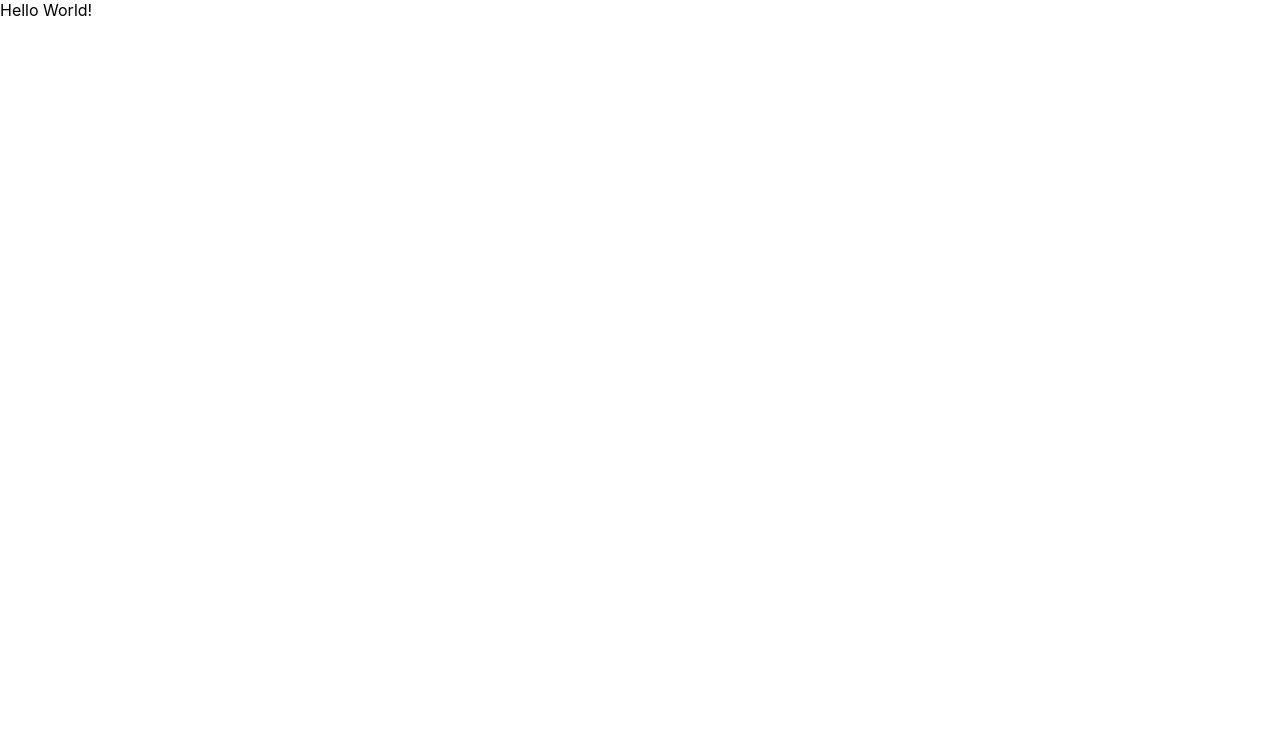
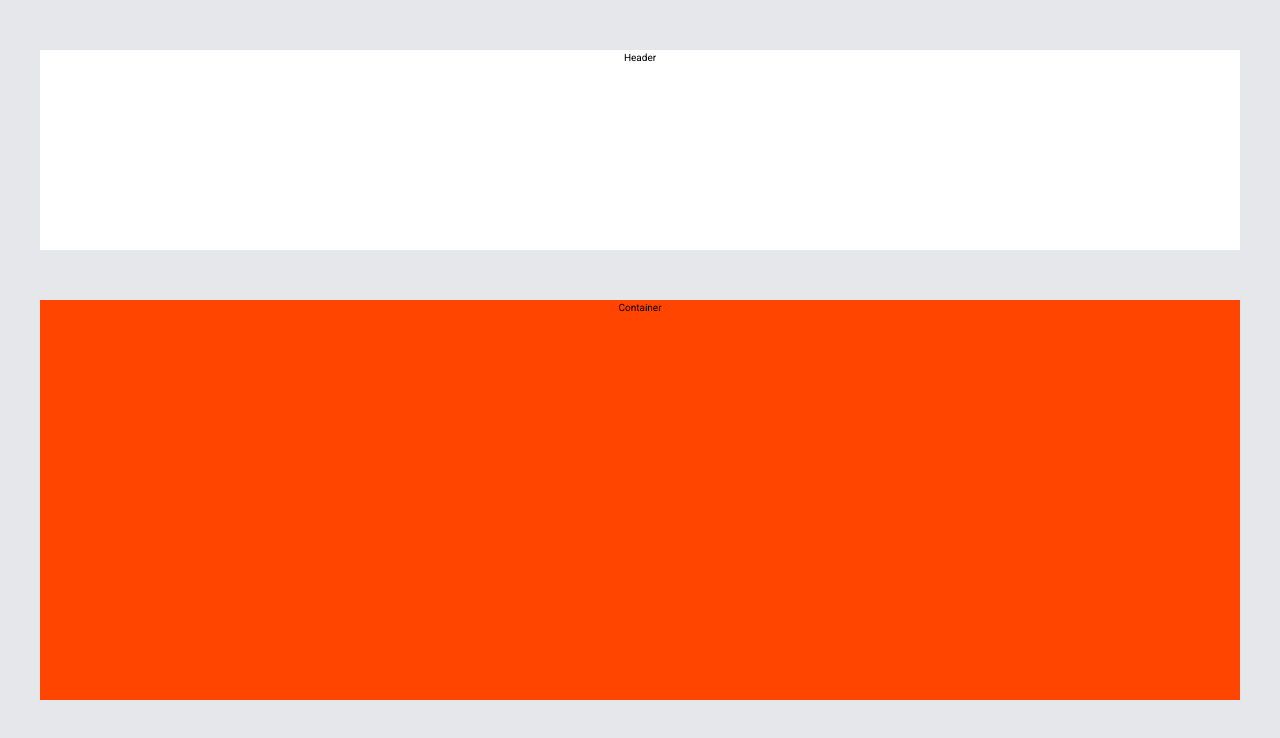
Before and after one commit to pratik-kumar-sahu/pixo, a React (Create React App) app: page / in a window 1280 px wide. Shown: the top 738 px of the page. Built offline with nearby package versions, Linux system fonts and the light colour scheme.

Commit message:
Making layout

```diff
--- a/src/App.css
+++ b/src/App.css
@@ -0,0 +1,4 @@
+.App {
+  text-align: center;
+  padding-top: 5rem;
+}
--- a/src/App.js
+++ b/src/App.js
@@ -1,8 +1,20 @@
 import React from "react";
 import "./App.css";
 
+import Container from "./components/Container/Container";
+import Card from "./components/Card/Card";
+import Form from "./components/Form/Form";
+import Header from "./components/Header/Header";
+
 function App() {
-  return <div className="App">Hello World!</div>;
+  return (
+    <div className="App">
+      <Header />
+      <Container />
+      {/* <Card /> */}
+      {/* <Form /> */}
+    </div>
+  );
 }
 
 export default App;
--- /dev/null
+++ b/src/components/Card/Card.js
@@ -0,0 +1,8 @@
+import React from "react";
+import "./Card.scss";
+
+function Card() {
+  return <div className="card">Card</div>;
+}
+
+export default Card;
--- /dev/null
+++ b/src/components/Card/Card.scss
@@ -0,0 +1,13 @@
+.card {
+  height: 200px;
+  width: 200px;
+  border-radius: 20px;
+  margin: 10% auto;
+  border-style: none;
+
+  &:hover {
+    box-shadow: 4px 4px 6px rgba(#8e8e8e, 0.6), -6px -6px 6px rgba(#fff, 0.8);
+    transition: all 0.8s;
+    border-style: none;
+  }
+}
--- /dev/null
+++ b/src/components/Container/Container.js
@@ -0,0 +1,12 @@
+import React from "react";
+import "./Container.scss";
+
+function Container() {
+  return (
+    <>
+      <div className="container">Container</div>
+    </>
+  );
+}
+
+export default Container;
--- /dev/null
+++ b/src/components/Container/Container.scss
@@ -0,0 +1,6 @@
+.container {
+  max-width: 120rem;
+  height: 40rem;
+  background-color: orangered;
+  margin: 5rem auto;
+}
--- /dev/null
+++ b/src/components/Form/Form.js
@@ -0,0 +1,8 @@
+import React from "react";
+import "./Form.scss";
+
+function Form() {
+  return <div className="form">Form</div>;
+}
+
+export default Form;
--- /dev/null
+++ b/src/components/Form/Form.scss
@@ -0,0 +1,3 @@
+.form {
+  color: var(--primary-light);
+}
--- /dev/null
+++ b/src/components/Header/Header.js
@@ -0,0 +1,8 @@
+import React from "react";
+import "./Header.scss";
+
+function Header() {
+  return <div className="header">Header</div>;
+}
+
+export default Header;
--- /dev/null
+++ b/src/components/Header/Header.scss
@@ -0,0 +1,6 @@
+.header {
+  max-width: 120rem;
+  height: 20rem;
+  background-color: white;
+  margin: 0 auto;
+}
--- a/src/index.css
+++ b/src/index.css
@@ -1,8 +1,36 @@
+@import url("https://fonts.googleapis.com/css2?family=Roboto:wght@100;300;400;700&display=swap");
+
+:root {
+  --primary: #2563eb;
+  --primary-light: #dbeafe;
+
+  --primary-dark-1: #1d4ed8;
+  --primary-dark-2: #1e3a8a;
+
+  --gray-light: #e5e7eb;
+  --gray-dark: #1f2937;
+
+  --white: #fff;
+  --black: #000;
+}
+
+* {
+  margin: 0;
+  padding: 0;
+}
+
+html {
+  font-size: 62.5%;
+  box-sizing: border-box;
+}
+
 body {
-  margin: 0;
-  font-family: -apple-system, BlinkMacSystemFont, "Segoe UI", "Roboto", "Oxygen",
-    "Ubuntu", "Cantarell", "Fira Sans", "Droid Sans", "Helvetica Neue",
-    sans-serif;
+  font-family: "Roboto", sans-serif;
+  font-weight: 400;
+  line-height: 1.6;
+  background-color: var(--gray-light);
+  /* min-height: 100vh; */
+
   -webkit-font-smoothing: antialiased;
   -moz-osx-font-smoothing: grayscale;
 }
```
